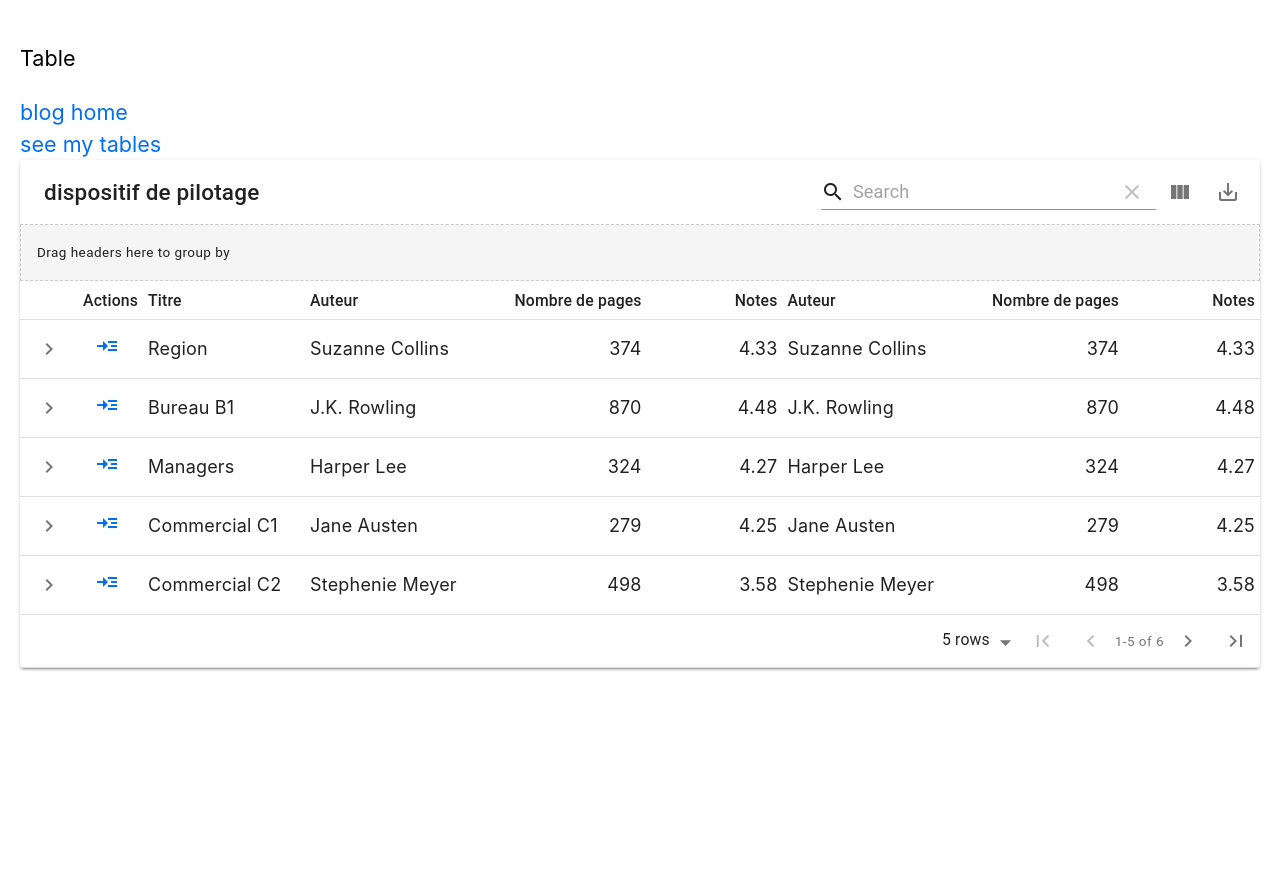
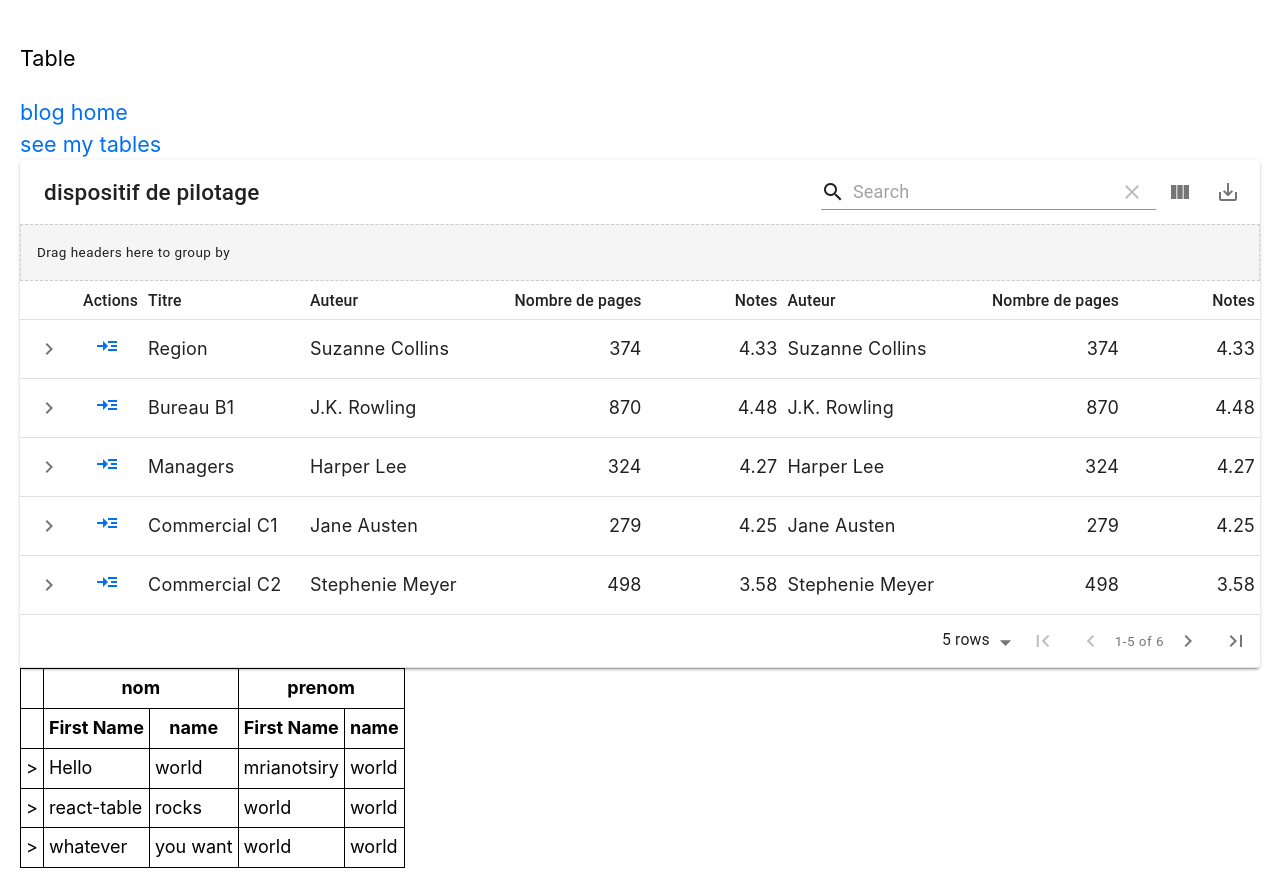
Before and after one commit to larvepeche/demo-next, a Next.js app: page / in a window 1280 px wide. Before the commit the page ends 800 px from the top, so only its background shows below. Built offline with nearby package versions, Linux system fonts and the light colour scheme.

Commit message:
new table experimentation

```diff
--- /dev/null
+++ b/components/CustomTable.js
@@ -0,0 +1,110 @@
+import { Fragment, useCallback, useMemo } from "react";
+import {
+  useExpanded,
+  useTable,
+} from "react-table/dist/react-table.development";
+import styles from "./CustomTable.module.css";
+
+const CustomTable = () => {
+  const data = useMemo(
+    () => [
+      {
+        col1: "Hello",
+        col2: "world",
+        col3: ["mriano", "tsiry"],
+        col4: "world",
+      },
+      { col1: "react-table", col2: "rocks", col3: "world", col4: "world" },
+      { col1: "whatever", col2: "you want", col3: "world", col4: "world" },
+    ],
+    []
+  );
+  const columns = useMemo(
+    () => [
+      {
+        // Make an expander cell
+        Header: () => null, // No header
+        id: "expander", // It needs an ID
+        Cell: ({ row }) => (
+          <span {...row.getToggleRowExpandedProps()}>
+            {row.isExpanded ? "x" : ">"}
+          </span>
+        ),
+      },
+      {
+        Header: "nom",
+        columns: [
+          {
+            Header: "First Name",
+            accessor: "col1",
+          },
+          { Header: "name", accessor: "col2" },
+        ],
+      },
+      {
+        Header: "prenom",
+        columns: [
+          {
+            Header: "First Name",
+            accessor: "col3",
+          },
+          { Header: "name", accessor: "col4" },
+        ],
+      },
+    ],
+    []
+  );
+
+  const myComponent = useCallback(
+    ({ row }) => <span>{row.values.col1}</span>,
+    []
+  );
+
+  const {
+    getTableProps,
+    getTableBodyProps,
+    headerGroups,
+    rows,
+    prepareRow,
+    visibleColumns,
+    state: { expanded },
+  } = useTable({ columns, data }, useExpanded);
+
+  return (
+    <table {...getTableProps()} className={styles.customTable}>
+      <thead>
+        {headerGroups.map((headerGroup) => (
+          <tr {...headerGroup.getHeaderGroupProps()}>
+            {headerGroup.headers.map((column) => (
+              <th {...column.getHeaderProps()}>{column.render("Header")}</th>
+            ))}
+          </tr>
+        ))}
+      </thead>
+      <tbody {...getTableBodyProps()}>
+        {rows.map((row) => {
+          prepareRow(row);
+          return (
+            <Fragment {...row.getRowProps()}>
+              <tr>
+                {row.cells.map((cell) => {
+                  return (
+                    <td {...cell.getCellProps()}>{cell.render("Cell")}</td>
+                  );
+                })}
+              </tr>
+              {row.isExpanded ? (
+                <tr>
+                  <td colspan={visibleColumns.length}>
+                    {myComponent({ row })}
+                  </td>
+                </tr>
+              ) : null}
+            </Fragment>
+          );
+        })}
+      </tbody>
+    </table>
+  );
+};
+export default CustomTable;
--- /dev/null
+++ b/components/CustomTable.module.css
@@ -0,0 +1,3 @@
+.customTable,.customTable th,.customTable td{
+    border:1px solid black;
+}
--- a/package.json
+++ b/package.json
@@ -11,6 +11,7 @@
     "material-table": "^1.69.3",
     "next": "latest",
     "react": "17.0.2",
-    "react-dom": "17.0.2"
+    "react-dom": "17.0.2",
+    "react-table": "^7.8.0"
   }
 }
--- a/pages/index.js
+++ b/pages/index.js
@@ -6,6 +6,7 @@ import MTable from "../components/MTable";
 import { columns, data } from "../src/columns";
 import { GetServerSideProps } from "next";
 import { resetServerContext } from "react-beautiful-dnd";
+import CustomTable from "../components/CustomTable";
 
 export async function getStaticProps() {
   resetServerContext();
@@ -33,6 +34,9 @@ export default function Home() {
       <section>
         <MTable columns={columns} data={data} />
       </section>
+      <section>
+        <CustomTable />
+      </section>
     </Layout>
   );
 }
```
Also changed, not shown: 1 other file (tests, documents, lock files or other folders).
